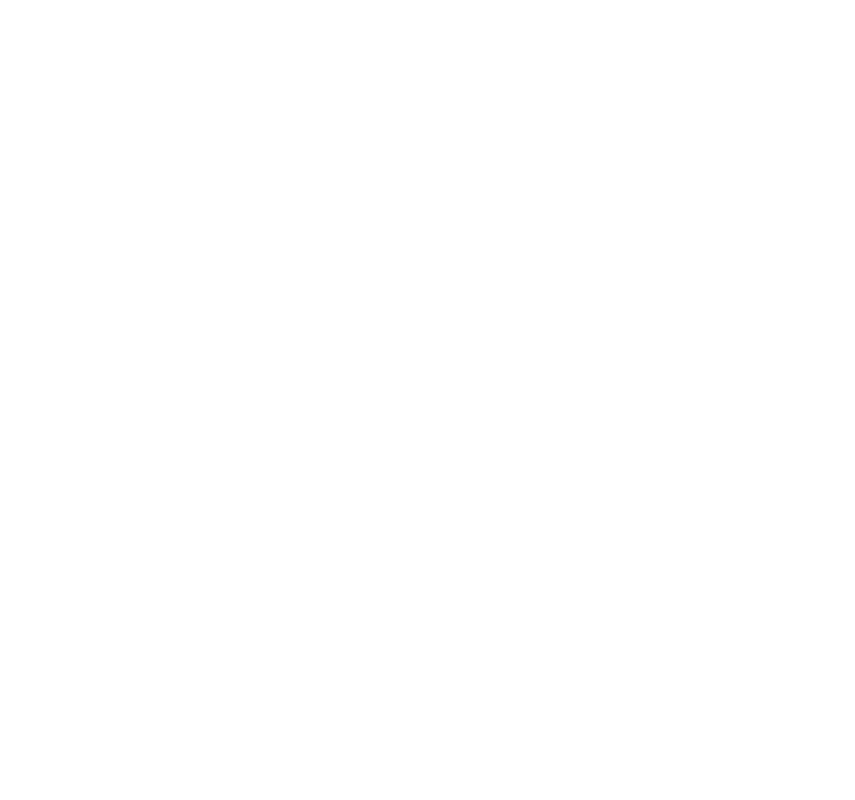
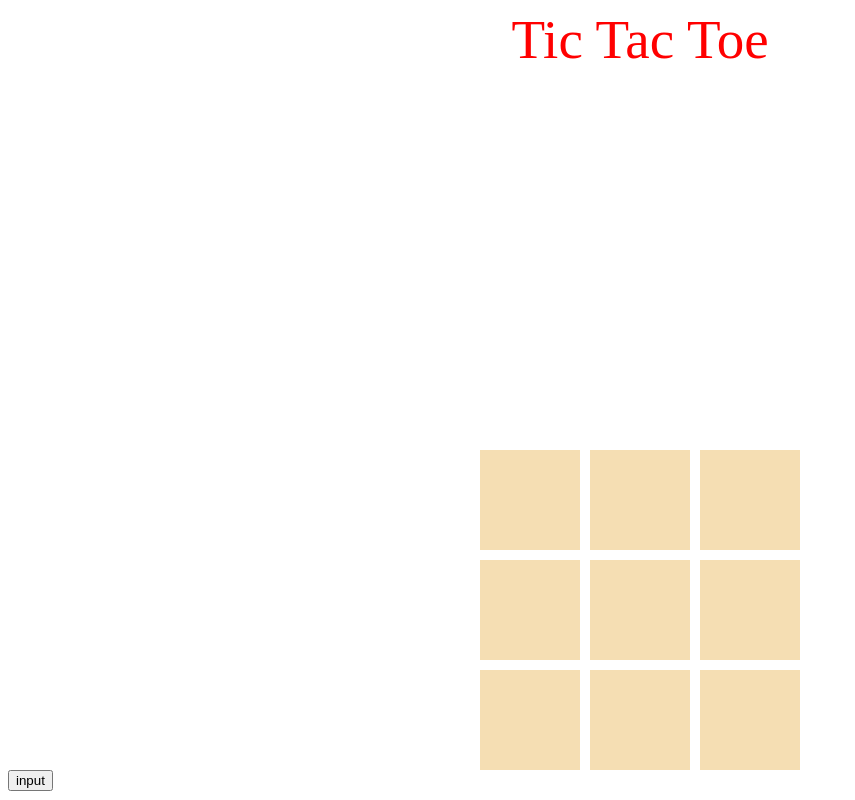
Before and after one commit to Wickedv/js-TicTacToe, a plain HTML site: page index.html in a window 1280 px wide. Shown: the whole page, without its empty margins (0-855 px from the left). Drawn offline with Linux system fonts and the light colour scheme.

Commit message:
basic function with bugs

```diff
--- a/index.html
+++ b/index.html
@@ -8,7 +8,9 @@
     <link rel="stylesheet" href="style.css">
 </head>
 <body>
-
+    <header>Tic Tac Toe</header>
+    <div id="gameboard"></div>
+    <button id="btn">input</button>
 </body>
 <script src="tic.js"></script>
 </html>
--- a/style.css
+++ b/style.css
@@ -0,0 +1,27 @@
+
+header{
+    font-size: clamp(32px, 55px, 60px);
+    color: red;
+    justify-content: center;
+    display: flex;
+    margin-bottom:30% ;
+}
+#gameboard{
+    display:grid;
+    grid-template-columns: repeat(3, 100px);
+    gap: 10px;
+    justify-content: center;
+}
+
+.square{
+    background-color: wheat;
+    width:100px;
+    height: 100px;
+}
+
+#game-inside{
+    display: flex;
+    justify-content: center;
+    margin: 0;
+    padding: 30%;
+}
--- a/tic.js
+++ b/tic.js
@@ -0,0 +1,54 @@
+const Gameboard = (() => {
+    let gameboard = ['', '', '', '', '', '', '', '', '']
+    let board = document.getElementById("gameboard")
+
+    let boardLayout = () => {
+       // let x = "";
+        gameboard.forEach((square, index) => {
+            console.log(`dam + ${index}`)
+            board.innerHTML += `<div class="square" id ="square-${index}">${square}</div>`;
+        })
+    }
+
+    // let click = () => {
+    //     document.querySelectorAll(".square").forEach((x) => {
+    //         x.addEventListener("click", (e) => {
+    //             console.log(e.target.id)
+    //         })
+    //     })
+    // }
+
+    var count = false;
+    let click = ()=>{
+        document.querySelectorAll(".square").forEach((x)=> {
+            x.addEventListener("click", (e) =>{
+               count =(!count)
+               x.innerHTML =`<h1 id='game-inside'>${count ? "X":"O"}</h1>`
+            })
+        })
+    }
+
+
+
+    const render = () => {
+        boardLayout();
+        click();
+    }
+
+    return{
+        render
+    }
+})();
+
+// let game = () =>{
+//      update = () =>{
+//         if()
+//      }
+// }
+
+console.log(Gameboard.render)
+
+
+
+
+Gameboard.render()
```
